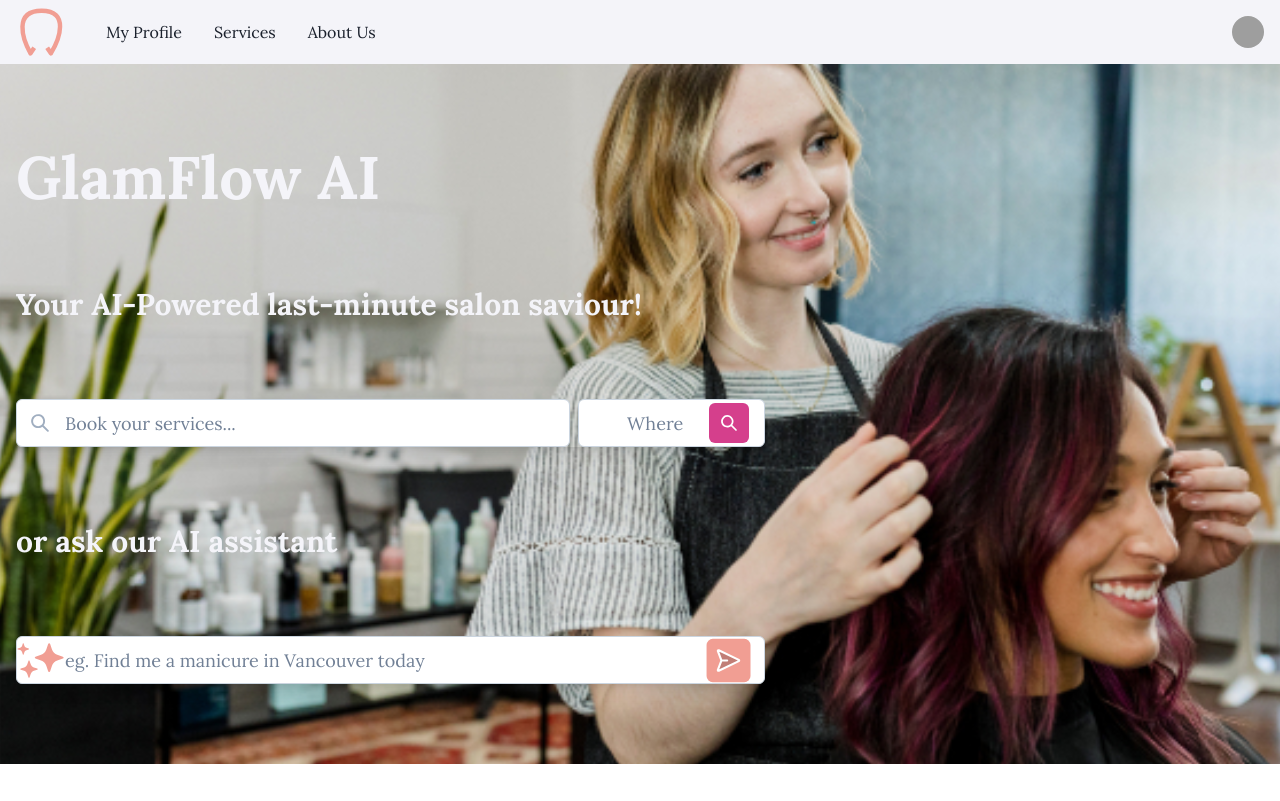
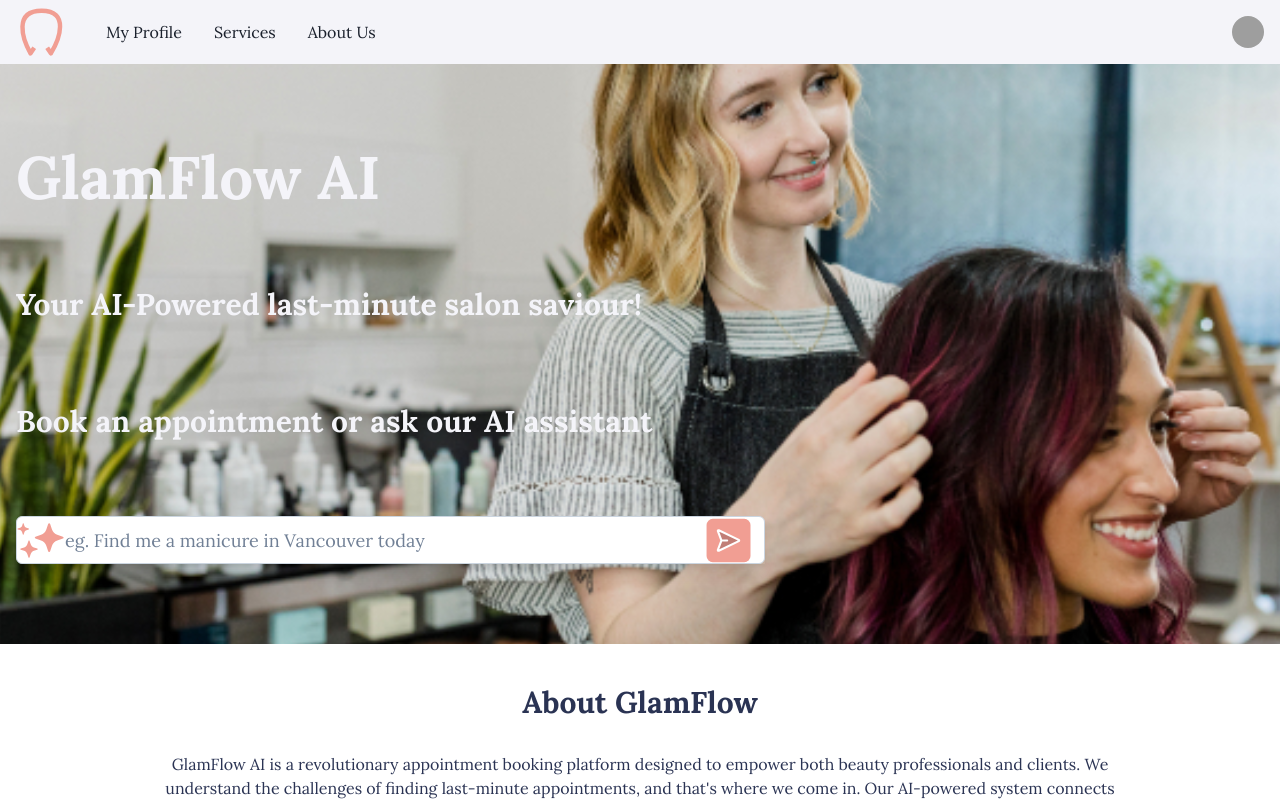
Before and after one commit to garv-seth/GlamFlowAI, a React (Create React App) app in the folder frontend/: page / in a window 1280 px wide. Shown: the top 801 px of the page. Built offline with nearby package versions, Linux system fonts and the light colour scheme; grey boxes are pictures that could not be loaded; the HTML template or start-up script is replaced by a standard one.

Commit message:
Remove extra text fields from landing page

```diff
--- a/frontend/src/components/LandingPage.jsx
+++ b/frontend/src/components/LandingPage.jsx
@@ -50,40 +50,13 @@ export default function LandingPage() {
             >
               Your AI-Powered last-minute salon saviour!
             </Text>
-            <Box width={{ base: "100%", md: "60%" }}>
-              <InputGroup size="lg" boxShadow="lg" mb={4}>
-                <InputLeftElement pointerEvents="none" children={<SearchIcon color="gray.400" />} />
-                <Input
-                  placeholder="Book your services..."
-                  bg="white"
-                  borderColor="gray.300"
-                  _placeholder={{ color: inputPlaceholderColor }}
-                  borderRadius="md"
-                />
-                <Input
-                  placeholder="Where"
-                  bg="white"
-                  borderColor="gray.300"
-                  _placeholder={{ color: inputPlaceholderColor }}
-                  borderRadius="md"
-                  ml={2}
-                  width="30%"
-                />
-                <InputRightElement width="4.5rem">
-                  <IconButton
-                    icon={<SearchIcon />}
-                    colorScheme="pink"
-                    aria-label="Search"
-                  />
-                </InputRightElement>
-              </InputGroup>
-            </Box>
+
             <Text
               fontSize={{ base: "xl", sm: "2xl", md: "3xl" }}
               fontWeight="bold"
               color={theme.colors.background}
             >
-              or ask our AI assistant
+              Book an appointment or ask our AI assistant
             </Text>
             <Box width={{ base: "100%", md: "60%" }}>
               <InputGroup size="lg" boxShadow="lg">
```
